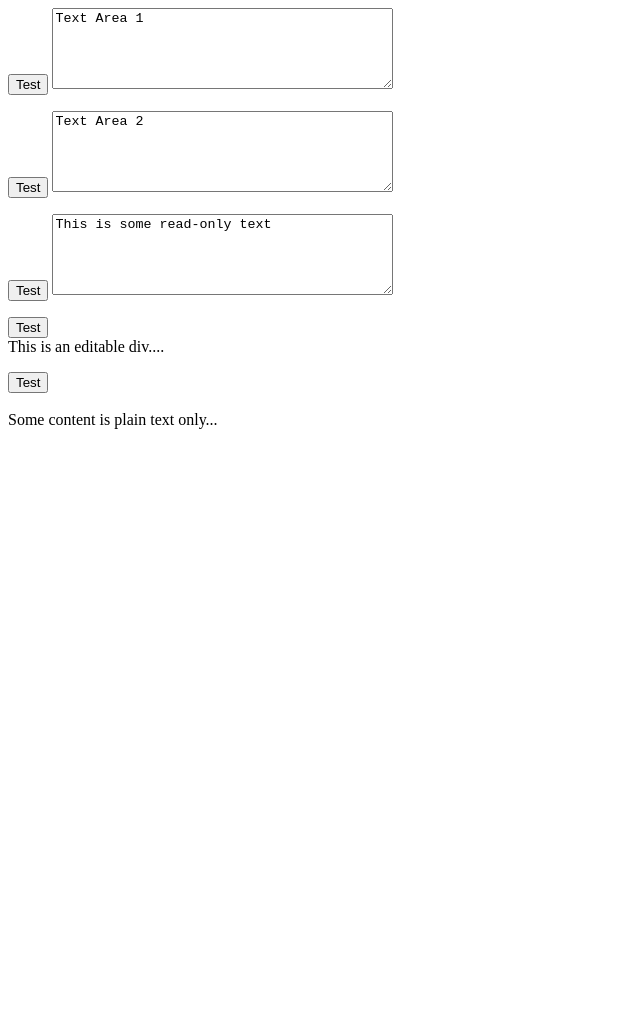
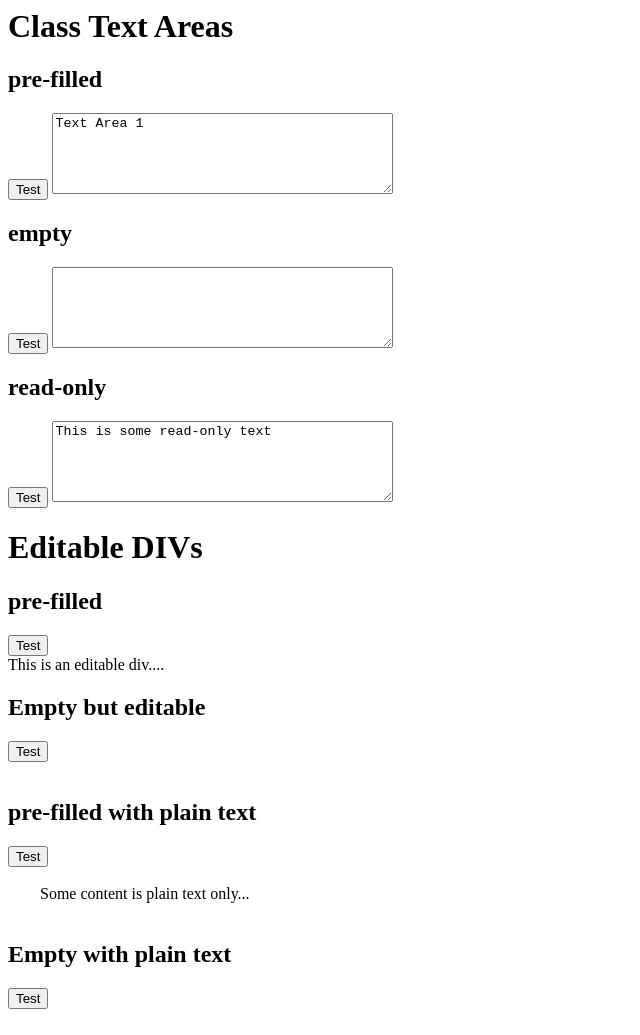
Before and after one commit to stsquad/emacs_chrome, a browser extension: page ta_test.html in a window 1280 px wide. Shown: the whole page, without its empty margins (0-640 px from the left). Before the commit the page ends 800 px from the top, so only its background shows below. Drawn offline with Linux system fonts and the light colour scheme.

Commit message:
ta_test.html: expand the range of test cases.
While debugging some of the edit-server regex parsing of the header I
noticed that Chrome uses different line endings depending on whether
their was actual content passed in the request. So I've expanded the
test cases to make sure everything stays working.

```diff
--- a/ta_test.html
+++ b/ta_test.html
@@ -23,7 +23,9 @@
       }
     </script>
 
+    <h1>Class Text Areas</h1>
 
+    <h2>pre-filled</h2>
     <form name="myform">
       <input type="button" name="ta1_test" value="Test" onclick="seeTextArea(this.form)"/>
       <textarea name="first_textarea" cols="40" rows="5" id="foo">
@@ -31,13 +33,13 @@ Text Area 1
       </textarea>
     </form>
 
+    <h2>empty</h2>
     <form name="myform2">
       <input type="button" name="ta2_test" value="Test" onclick="seeTextArea(this.form)"/>
-      <textarea name="second_textarea" cols="40" rows="5" id="bar">
-Text Area 2
-      </textarea>
+      <textarea name="second_textarea" cols="40" rows="5" id="bar"></textarea>
     </form>
 
+    <h2>read-only</h2>
     <form name="myroform">
       <input type="button" name="ro_button" value="Test" onclick="seeTextArea(this.form)"/>
       <textarea name="read" cols="40" rows="5" id="baz" readonly="readonly">
@@ -45,23 +47,34 @@ This is some read-only text
       </textarea>
     </form>
 
-    <p>
+    <h1>Editable DIVs</h1>
+    <h2>pre-filled</h2>
     <div>
       <input type="button" name="ro_button" value="Test" onclick="showDiv(#ce1)"/>
       <div class="editable" id="ce1" contenteditable="true">
 	This is an editable div....
       </div>
     </div>
-    </p>
 
-    <p>
+    <h2>Empty but editable</h2>
     <div>
       <input type="button" name="ro_button" value="Test" onclick="showDiv(#ce2)"/>
-	<div class="editable" id="ce2" contenteditable="plaintext-only">
+      <div class="editable" id="ce2" contenteditable="true"></div>
+    </div>
+
+    <h2>pre-filled with plain text</h2>
+    <div>
+      <input type="button" name="ro_button" value="Test" onclick="showDiv(#ce3)"/>
+      <div class="editable" id="ce3" contenteditable="plaintext-only">
 	Some content is plain text only...
       </div>
     </div>
-    </p>
+
+    <h2>Empty with plain text</h2>
+    <div>
+      <input type="button" name="ro_button" value="Test" onclick="showDiv(#ce4)"/>
+      <div class="editable" id="ce4" contenteditable="plaintext-only"></div>
+    </div>
 
   </body>
 </html>
```
Lines whose indentation alone changed are shown as unchanged.
